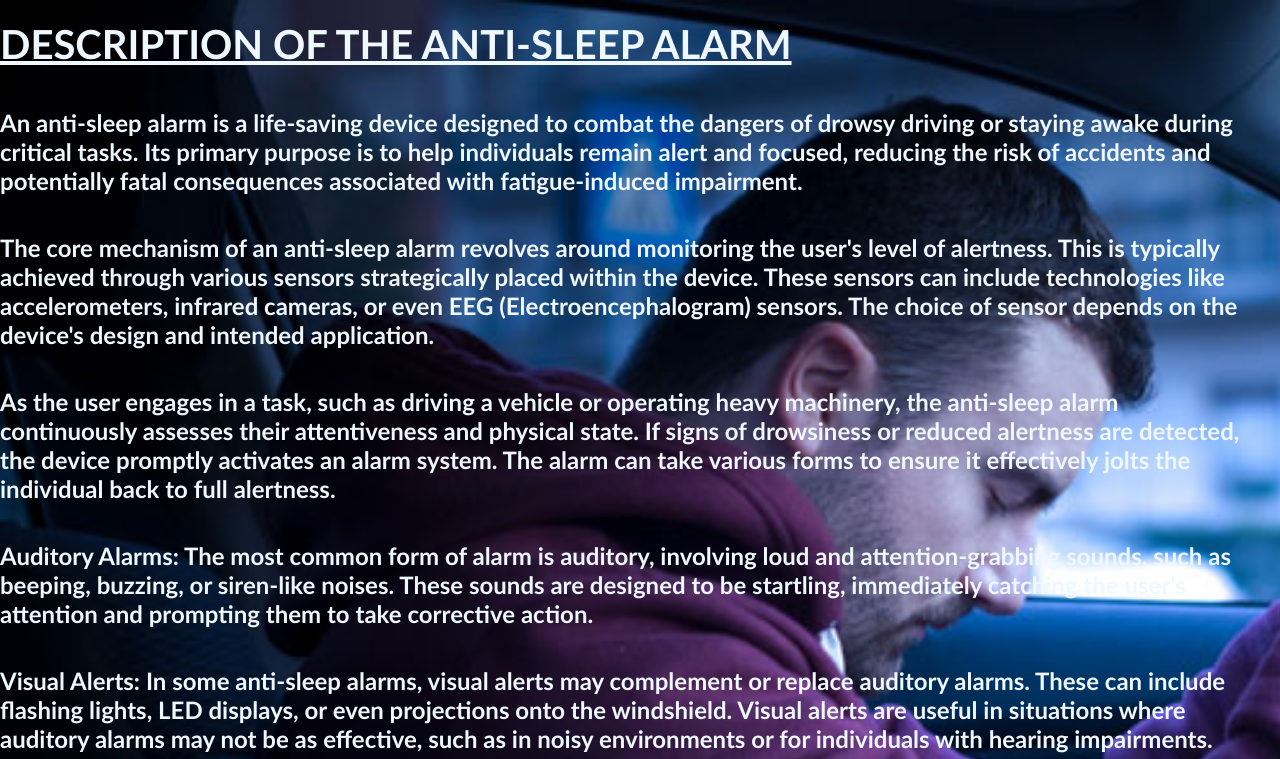
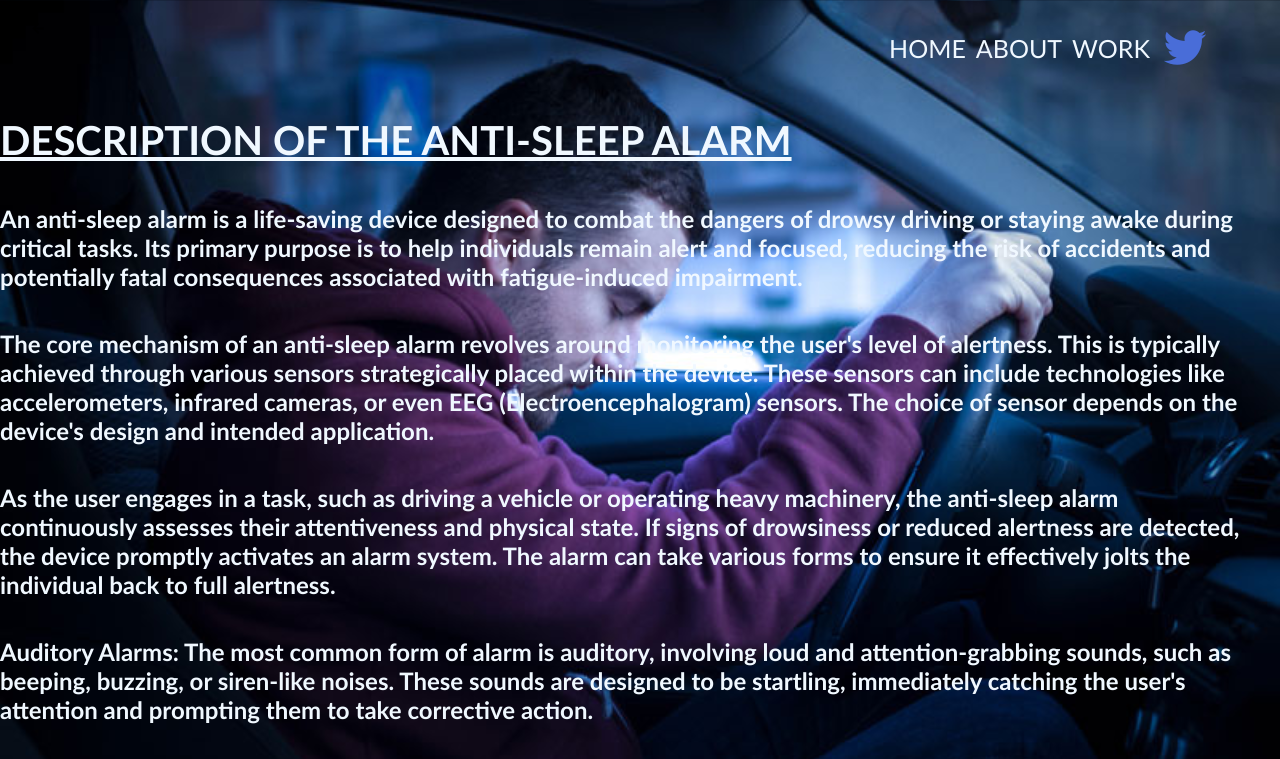
Before and after one commit to subhasisshirsendu/sleep, a plain HTML site: page aboutus.html in a window 1280 px wide. Shown: the top 759 px of the page. Drawn offline with nearby package versions, Linux system fonts and the light colour scheme.

Commit message:
Add files via upload

```diff
--- a/aboutus.html
+++ b/aboutus.html
@@ -4,10 +4,22 @@
     <meta charset="UTF-8">
     <meta name="viewport" content="width=device-width, initial-scale=1.0">
     <title>about us</title>
+    <link href="https://cdn.jsdelivr.net/npm/remixicon@3.5.0/fonts/remixicon.css" rel="stylesheet">
     <link rel="stylesheet" href="style.css">
+    <link rel="stylesheet" href="utils.css">
 </head>
 <body>
     <div class="bg">
+        <div id="lnav">
+            <i class="ri-arrow-left-line"></i>
+            <div id="lnavr">
+                <a href="index.html">HOME</a>
+                <a href="aboutus.html">ABOUT</a>
+                <a href="working.html">WORK</a>
+                <i class="ri-twitter-fill"></i>
+            </div>
+
+        </div>
         <h1>DESCRIPTION OF THE ANTI-SLEEP ALARM</h1>
         <h2>An anti-sleep alarm is a life-saving device designed to combat the dangers of drowsy driving or staying awake during critical tasks. Its primary purpose is to help individuals remain alert and focused, reducing the risk of accidents and potentially fatal consequences associated with fatigue-induced impairment.</h2>
           <br>
--- a/style.css
+++ b/style.css
@@ -12,7 +12,6 @@ html,body{
     display: flex;
     width: 100%;
     height: 100%;
-
 
 }
 #left{
@@ -58,10 +57,13 @@ html,body{
     font-size: 60px;
     font-weight: 900px;
     /* color: rgba(0, 0, 0, 0.934); */
-    color: black;
+    color: rgb(0, 0, 0);
     margin-top: 60px;
+    /* background-color:rgba(91, 86, 86, 0.479) ; */}
 
-
+#textcentre{
+    background-color: rgba(102, 89, 89, 0.153);
+    overflow: hidden;
 }
 #textcentre h5{
 
@@ -87,6 +89,7 @@ html,body{
 /* #right{
     width: 40%;
     height: 100%;
+
     background-color: white;
     background-image: url(car1.jpg);
 }
@@ -135,7 +138,7 @@ html,body{
     background-size: cover;
     /* background-position: f; */
     padding-right: 30px;
-
+    background-attachment: fixed;
 }
 .bg h1{
     font-size: 40px;
--- /dev/null
+++ b/utils.css
@@ -0,0 +1,24 @@
+#lnav{
+    width: 100%;
+    padding: 20px 30px;
+    display: flex;
+    justify-content: space-between;
+}
+#lnavr{
+    display: flex;
+    align-items: center;
+}
+#lnav a{
+    margin-right: 10px;
+    text-decoration: none;
+    color: black;
+    font-weight:500;
+    font-size: 25px;
+    color: aliceblue;
+}
+#lnavr i{
+    color:  rgb(73, 109, 216);
+    font-size: 50px;
+    padding-right: 10px;
+
+}
```
Also changed, not shown: index.html (+1 -1 lines), working.html (+13 -0 lines).
